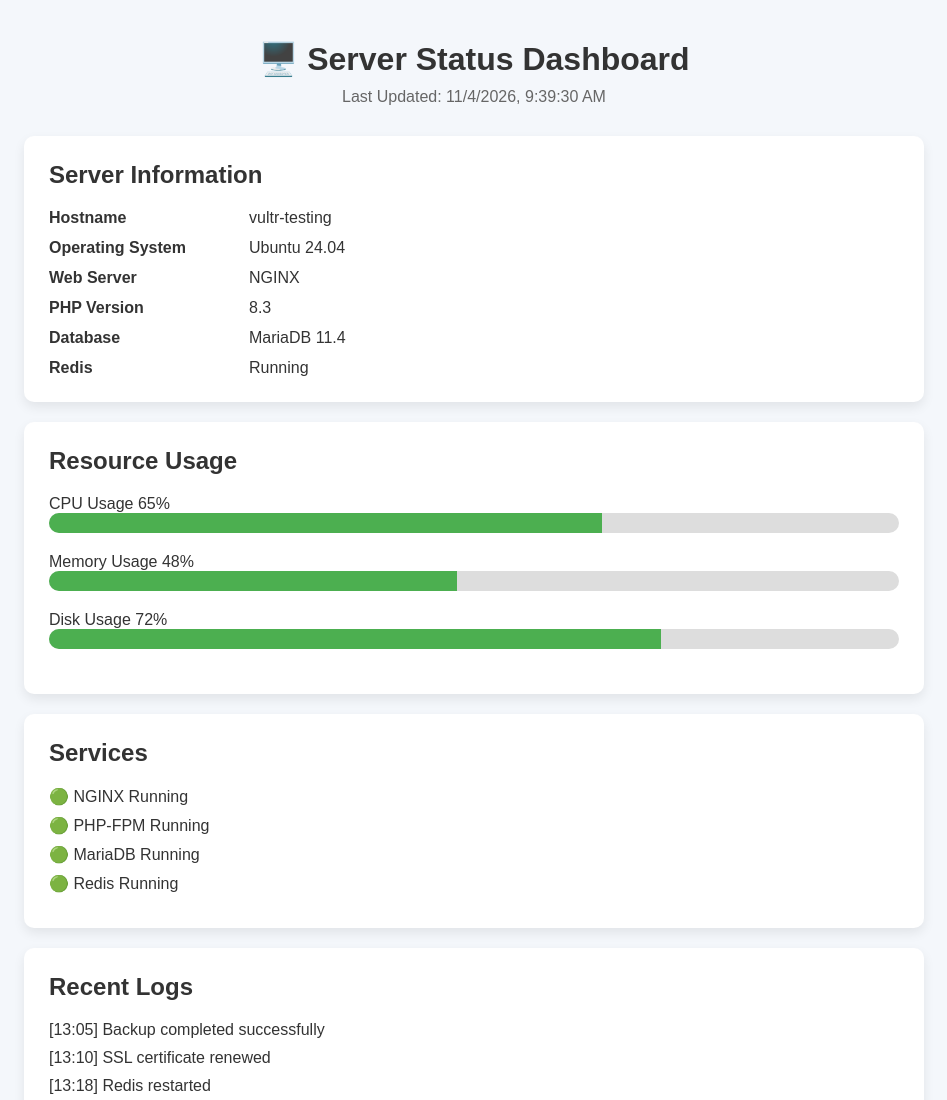
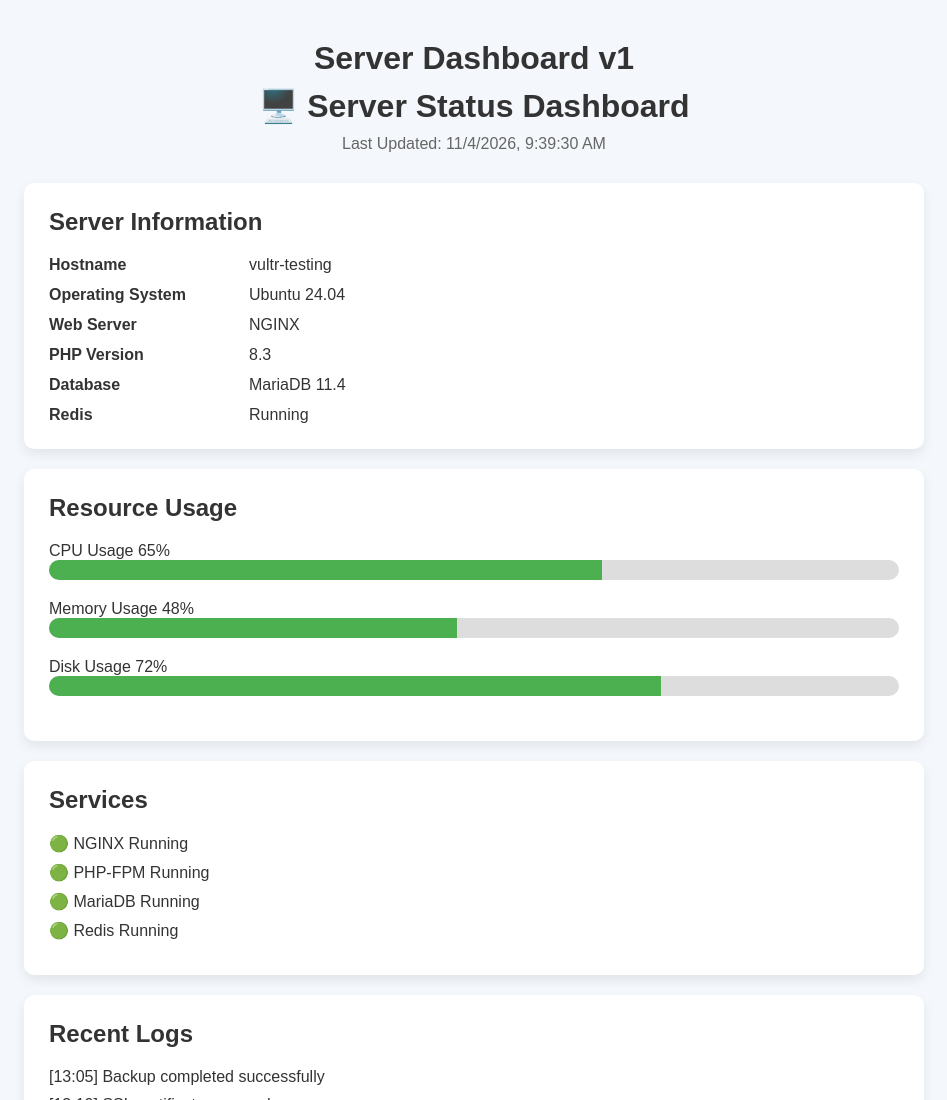
Before and after one commit to misam02/server-status-dashboard, a plain HTML site: page index.html in a window 1280 px wide. Shown: the top 1100 px of the page, without its empty margins (166-1113 px from the left). Drawn offline with Linux system fonts and the light colour scheme.

Commit message:
changed index.html

```diff
--- a/index.html
+++ b/index.html
@@ -12,6 +12,7 @@
 <div class="container">
 
     <header>
+	<h1>Server Dashboard v1</h1>
         <h1>🖥️ Server Status Dashboard</h1>
         <p id="time"></p>
     </header>
```
